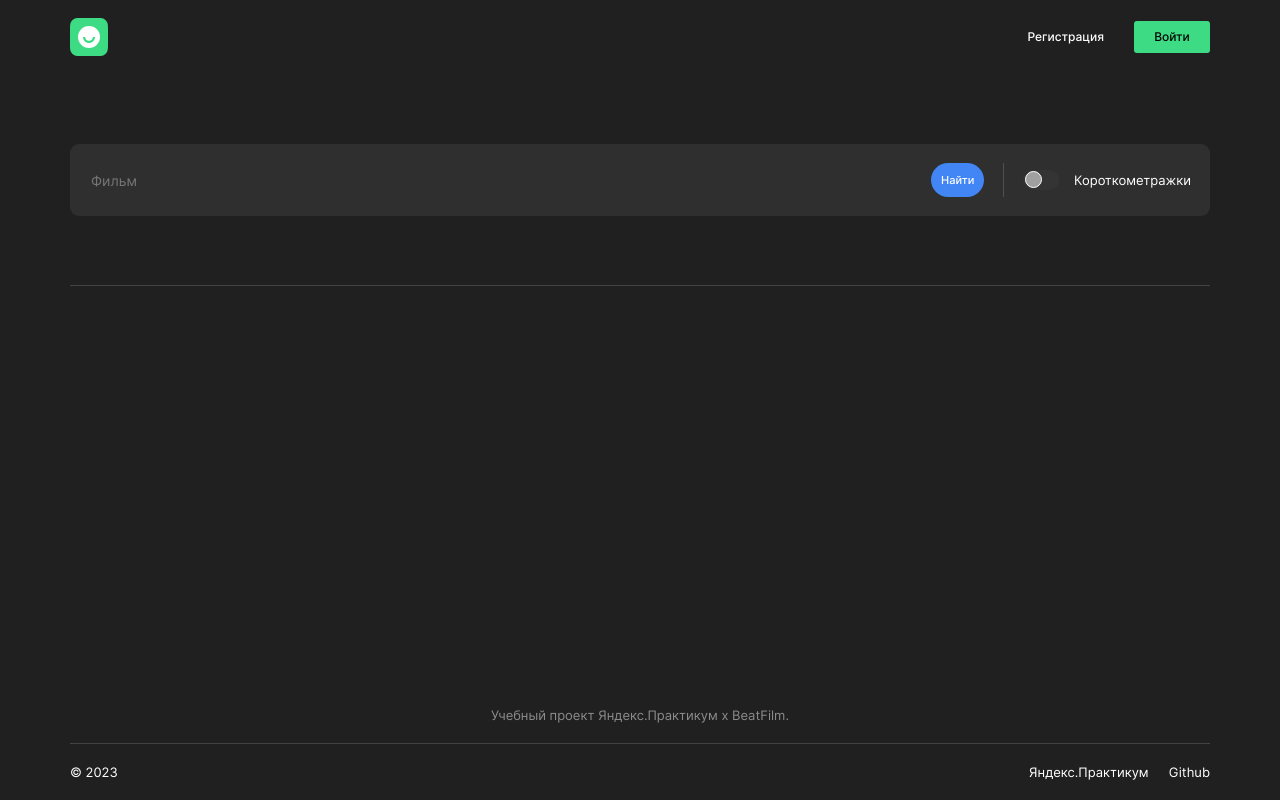
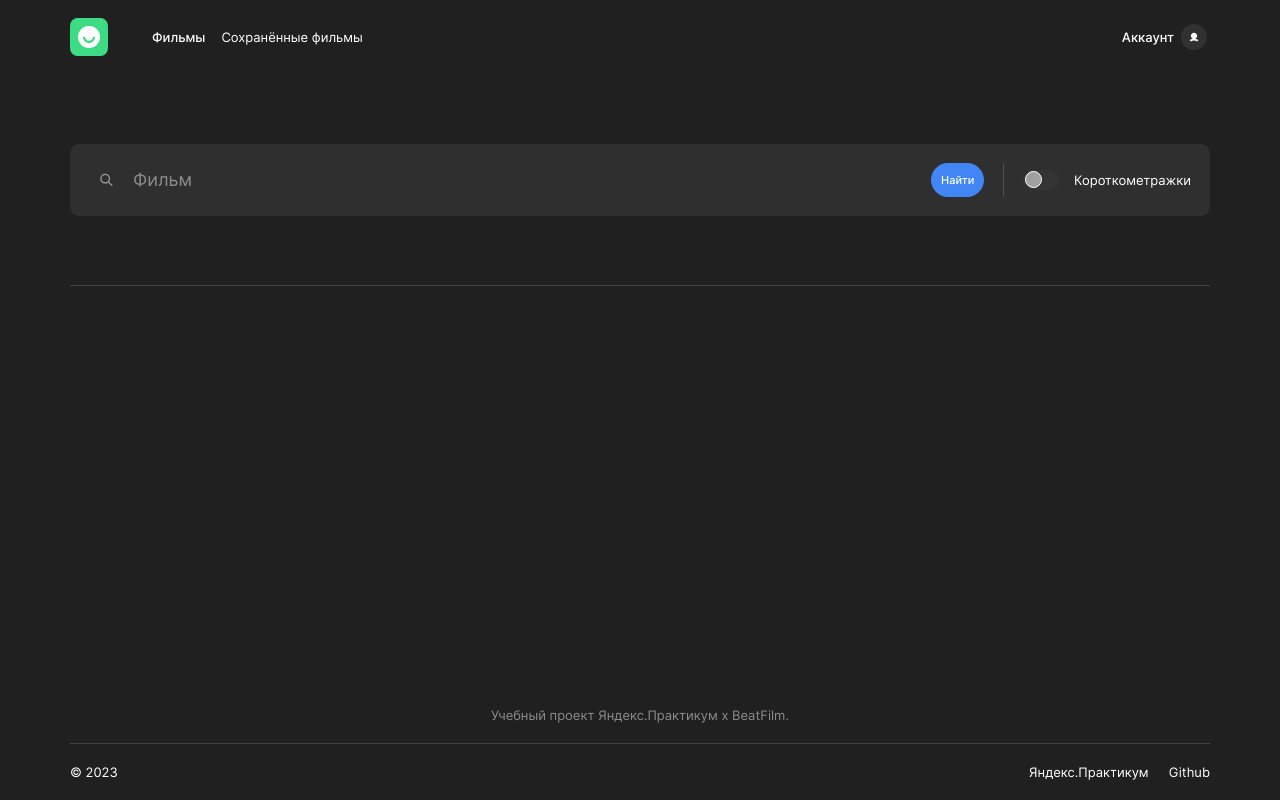
Before and after one commit to krylovis/movies-explorer-frontend, a React (Create React App) app: page /movies in a window 1280 px wide. Built offline with nearby package versions, Linux system fonts and the light colour scheme.

Commit message:
add input icon

```diff
--- a/src/components/Header/Header.jsx
+++ b/src/components/Header/Header.jsx
@@ -5,7 +5,7 @@ import LinkToProfile from '../../components/LinkToProfile/LinkToProfile';
 import logo from '../../images/logo.svg';
 
 export default function Header(props) {
-  const { loggedIn = false, handleOpenMenu, handleCloseMenu } = props;
+  const { loggedIn = true, handleOpenMenu, handleCloseMenu } = props;
 
   const [isMobile, setIsMobile] = React.useState(false);
 
--- a/src/components/SearchForm/SearchForm.css
+++ b/src/components/SearchForm/SearchForm.css
@@ -34,6 +34,18 @@
   border: none;
   margin: 0;
   width: 100%;
+}
+
+.search-form__input-icon {
+  padding: 0 14px 0 6px;
+}
+
+.search-form__input::placeholder {
+  color: #8B8B8B;
+  font-size: 18px;
+  font-style: normal;
+  font-weight: 400;
+  line-height: 20px;
 }
 
 .search-form__button {
--- a/src/components/SearchForm/SearchForm.jsx
+++ b/src/components/SearchForm/SearchForm.jsx
@@ -1,6 +1,7 @@
 import React from 'react';
 import { useForm } from '../../hooks/useForm';
 import SectionContainer from '../../components/SectionContainer/SectionContainer';
+import iconSearch from '../../images/interface/icon-search.svg';
 
 export default function SearchForm() {
   const { values, handleChange } = useForm({ query: '' });
@@ -58,6 +59,7 @@ export default function SearchForm() {
           className="search-form__form"
         >
           <label className="search-form__label" htmlFor="inputTypeQuery">
+            <img className="search-form__input-icon" src={iconSearch} alt="Иконка поиска" />
             <input
               className="input search-form__input"
               id="inputTypeQuery"
```
Also changed, not shown: src/images/interface/icon-search.svg (added).
